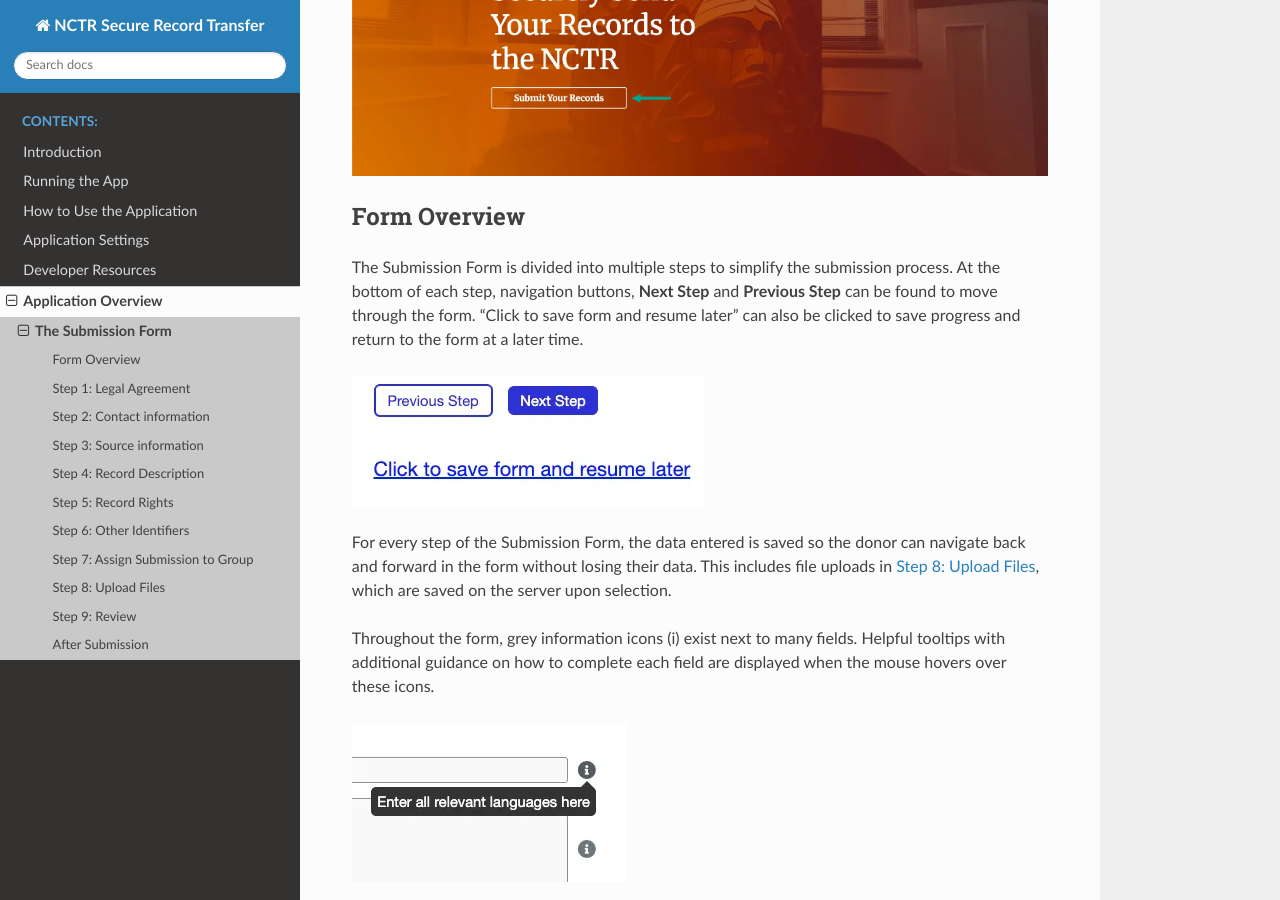
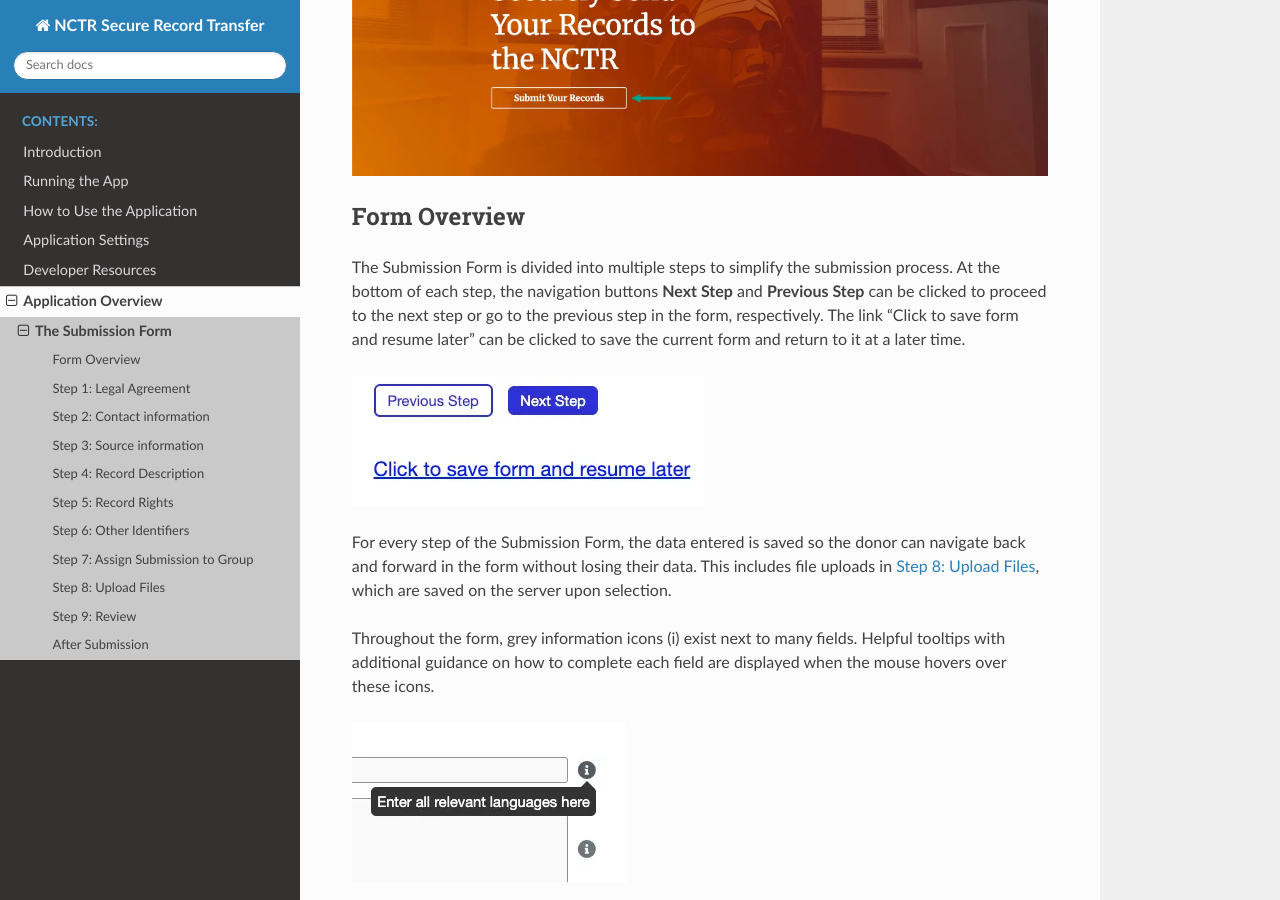
Before and after one commit to NationalCentreTruthReconciliation/Secure-Record-Transfer, a Sphinx documentation site: the page built from docs/application_overview/submission-form.rst, in a window 1280 px wide and 900 px high, scrolled down 432 px. Built offline with Sphinx 7.4.7 and the Read the Docs theme 3.1.0, drawn with Linux system fonts in a browser that asks for light colours.

Commit message:
Fix awkward wording of form navigation instructions

```diff
--- a/docs/application_overview/submission-form.rst
+++ b/docs/application_overview/submission-form.rst
@@ -15,9 +15,10 @@ Form Overview
 #############
 
 The Submission Form is divided into multiple steps to simplify the submission process. At the
-bottom of each step, navigation buttons, **Next Step** and **Previous Step** can be found to move
-through the form. "Click to save form and resume later" can also be clicked to save progress and
-return to the form at a later time.
+bottom of each step, the navigation buttons **Next Step** and **Previous Step** can be clicked to
+proceed to the next step or go to the previous step in the form, respectively. The link "Click to
+save form and resume later" can be clicked to save the current form and return to it at a later
+time.
 
 .. image:: images/form_navigation.webp
     :alt: Navigation buttons on the submission form
```
